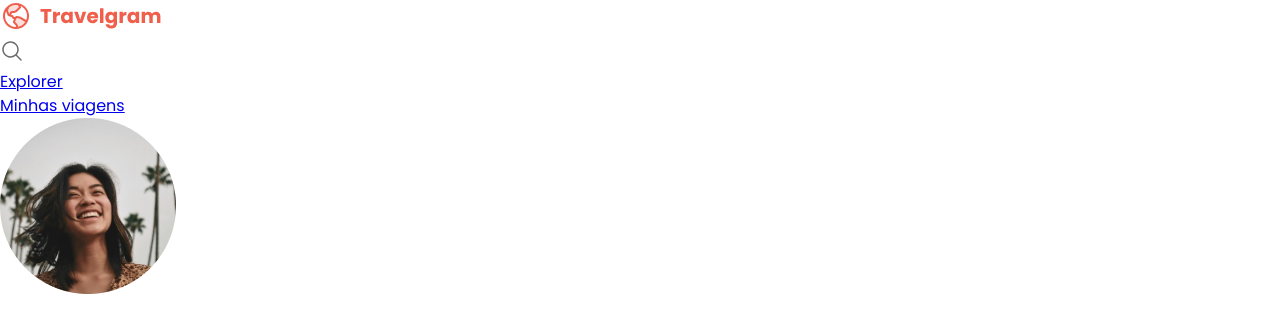
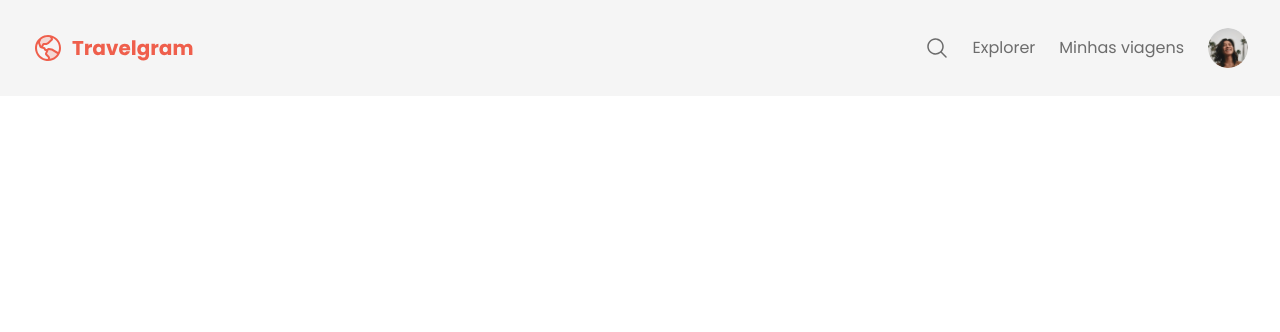
Before and after one commit to gustavin97/projeto-travel, a plain HTML site: page index.html in a window 1280 px wide. Drawn offline with Linux system fonts and the light colour scheme.

Commit message:
navegation

```diff
--- a/index.html
+++ b/index.html
@@ -17,7 +17,8 @@
 
 
 <body>
- <nav>
+    <div class="surface-color">
+ <nav class="container">
     <a href="#" id="logo">
         <img src="assets/Logo (1).svg" alt="logomarca">
     </a>
@@ -34,5 +35,6 @@
 
     </ul>
  </nav>
+</div>
 </body>
 </html>
--- a/style/global.css
+++ b/style/global.css
@@ -28,3 +28,23 @@ body{
     color: var(--text-color-secondary);
     background-color: var(--background-color);
 }
+
+a {
+    text-decoration: none;
+    color: inherit;
+}
+
+a:hover{
+    color: var(--brand-color);
+    text-decoration: underline;
+}
+
+.container{
+    padding-inline: 32px;
+    max-width: 1280px;
+    margin-inline: auto;
+}
+
+.surface-color{
+    background-color: var(--surface-color);
+}
--- a/style/index.css
+++ b/style/index.css
@@ -1 +1,2 @@
 @import url(global.css);
+@import url(nav.css);
--- /dev/null
+++ b/style/nav.css
@@ -0,0 +1,25 @@
+nav{
+    display: flex;
+    justify-content: space-between;
+    align-items: center;
+
+    line-height: 0;
+padding-block: 20px;
+
+
+}
+
+nav ul {
+    list-style: none;
+    display: flex;
+    align-items: center;
+    padding-block: 8px;
+    gap: 24px;
+}
+
+nav ul li:last-child img {
+    width: 40px;
+    height: 40px;
+    object-fit: cover;
+    border-radius: 50%;
+}
```
